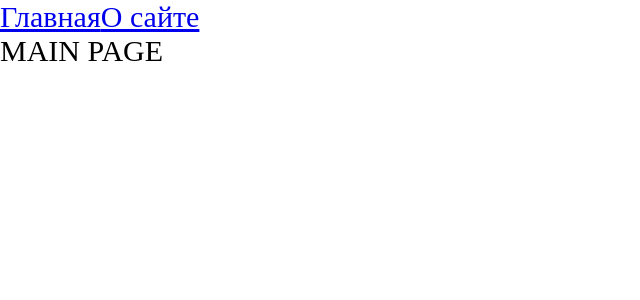
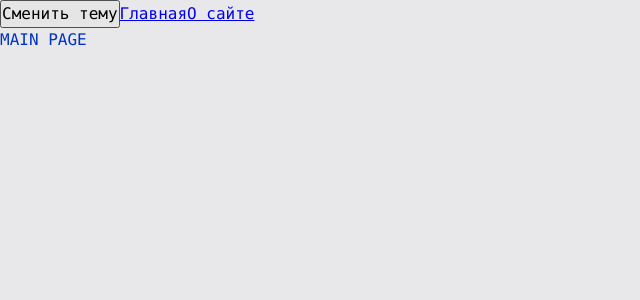
Before and after one commit to igorakimy/react_best_practices, a React app: page / in a window 1280 px wide. Shown: the top 300 px of the page, without its empty margins (0-640 px from the left). Built offline with nearby package versions, Linux system fonts and the light colour scheme; the HTML template or start-up script is replaced by a standard one.

Commit message:
add: themes config

```diff
--- a/src/App.tsx
+++ b/src/App.tsx
@@ -1,12 +1,17 @@
-import React, {Suspense} from 'react';
+import React, {Suspense, useContext, useState} from 'react';
 import {Link, Route, Routes} from 'react-router-dom';
-import './index.scss';
+// Импортируем файл со стилями
+import './styles/index.scss';
 import {AboutPageLazy} from "./pages/AboutPage/AboutPage.lazy";
 import {MainPageLazy} from "./pages/MainPage/MainPage.lazy";
+import {useTheme} from "./theme/useTheme";
 
 const App = () => {
+    const {theme, toggleTheme} = useTheme();
+
     return (
-        <div className="app">
+        <div className={`app ${theme}`}>
+            <button onClick={toggleTheme}>Сменить тему</button>
             <Link to={'/'}>Главная</Link>
             <Link to={'/about'}>О сайте</Link>
 
--- a/src/index.scss
+++ /dev/null
@@ -1,13 +0,0 @@
-/**
-Файл с глобальными стилями
- */
-
-* {
-  margin: 0;
-  padding: 0;
-  box-sizing: border-box;
-}
-
-.app {
-  font-size: 30px;
-}
--- a/src/index.tsx
+++ b/src/index.tsx
@@ -1,10 +1,13 @@
 import {render} from "react-dom";
 import App from "./App";
 import {BrowserRouter} from "react-router-dom";
+import ThemeProvider from "./theme/ThemeProvider";
 
 render(
     <BrowserRouter>
-        <App />
+        <ThemeProvider>
+            <App />
+        </ThemeProvider>
     </BrowserRouter>,
     document.getElementById('root'),
 )
--- /dev/null
+++ b/src/styles/index.scss
@@ -0,0 +1,17 @@
+/**
+Файл с глобальными стилями
+ */
+
+@import "reset";
+@import "variables/global";
+@import "themes/light";
+@import "themes/dark";
+
+.app {
+  font: var(--font-m);
+
+  background: var(--bg-color);
+  color: var(--primary-color);
+
+  min-height: 100vh;
+}
--- /dev/null
+++ b/src/styles/reset.scss
@@ -0,0 +1,17 @@
+/**
+Файл сброса стилей по умолчанию
+ */
+
+* {
+  margin: 0;
+  padding: 0;
+  box-sizing: border-box;
+}
+
+input,
+button,
+textarea,
+select {
+  margin: 0;
+  font: inherit;
+}
--- /dev/null
+++ b/src/styles/themes/dark.scss
@@ -0,0 +1,6 @@
+.app.dark {
+  --bg-color: #0e0e75;
+
+  --primary-color: #049604;
+  --secondary-color: #04ff04;
+}
--- /dev/null
+++ b/src/styles/themes/light.scss
@@ -0,0 +1,6 @@
+.app.light {
+  --bg-color: #e8e8ea;
+
+  --primary-color: #0232c2;
+  --secondary-color: #0449e0;
+}
--- /dev/null
+++ b/src/styles/variables/global.scss
@@ -0,0 +1,12 @@
+:root {
+  --font-family-main: Consolas, "Times New Roman", Serif;
+
+  --font-size-m: 16px;
+  --font-line-m: 24px;
+  // Объединяющая переменная, которая вычисляется динамически
+  --font-m: var(--font-size-m) / var(--font-line-m) var(--font-family-main);
+
+  --font-size-l: 24px;
+  --font-line-l: 32px;
+  --font-l: var(--font-size-l) / var(--font-line-l) var(--font-family-main);
+}
--- /dev/null
+++ b/src/theme/ThemeContext.ts
@@ -0,0 +1,17 @@
+import {createContext} from "react";
+
+export enum Theme {
+    LIGHT = 'light',
+    DARK = 'dark',
+}
+
+export interface ThemeContextProps {
+    theme?: Theme,
+    setTheme?: (theme: Theme) => void;
+}
+
+export const ThemeContext = createContext<ThemeContextProps>({
+
+})
+
+export const LOCAL_STORAGE_THEME_KEY = 'theme';
--- /dev/null
+++ b/src/theme/ThemeProvider.tsx
@@ -0,0 +1,26 @@
+import React, {FC, ReactNode, useMemo, useState} from 'react';
+import {ThemeContext, Theme, LOCAL_STORAGE_THEME_KEY} from "./ThemeContext";
+
+// Получить значение теми из local storage и преобразовать к типу Theme
+const defaultTheme = localStorage.getItem(LOCAL_STORAGE_THEME_KEY) as Theme || Theme.LIGHT;
+
+type Props = { children: ReactNode };
+
+const ThemeProvider: FC<Props> = ({children}) => {
+    const [theme, setTheme] = useState<Theme>(defaultTheme);
+
+    // Не создавать объект заново, а возвращать уже существующий,
+    // используя useMemo
+    const defaultProps = useMemo(() => ({
+        theme: theme,
+        setTheme: setTheme,
+    }), [theme])
+
+    return (
+        <ThemeContext.Provider value={defaultProps}>
+            {children}
+        </ThemeContext.Provider>
+    );
+};
+
+export default ThemeProvider;
--- /dev/null
+++ b/src/theme/useTheme.ts
@@ -0,0 +1,21 @@
+import {LOCAL_STORAGE_THEME_KEY, Theme, ThemeContext} from "./ThemeContext";
+import {useContext} from "react";
+
+interface UseThemeResult {
+    toggleTheme: () => void;
+    theme: Theme;
+}
+
+// Создаем свой собственный хук для изменения темы
+
+export function useTheme(): UseThemeResult {
+    const {theme, setTheme} = useContext(ThemeContext);
+
+    const toggleTheme = () => {
+        const newTheme = theme === Theme.LIGHT ? Theme.DARK : Theme.LIGHT;
+        setTheme(newTheme);
+        localStorage.setItem(LOCAL_STORAGE_THEME_KEY, newTheme);
+    }
+
+    return {theme, toggleTheme}
+}
```
